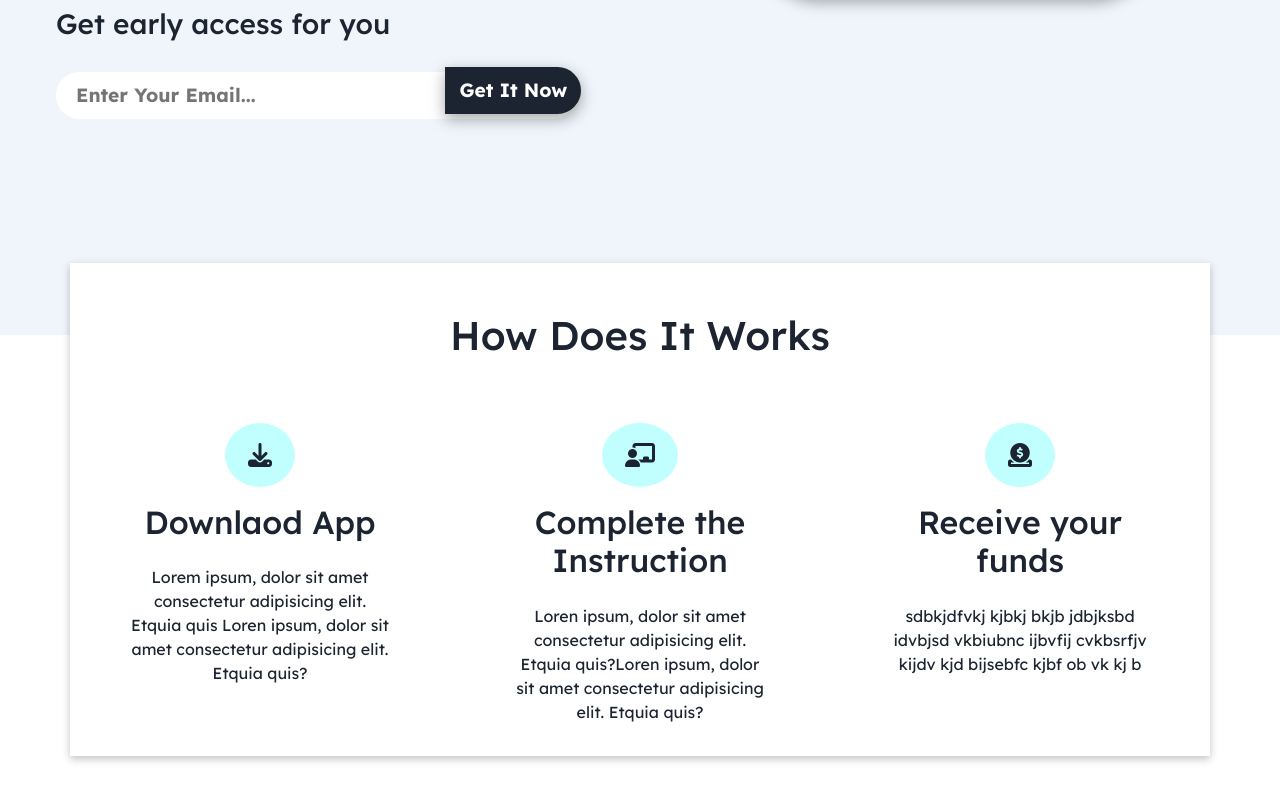
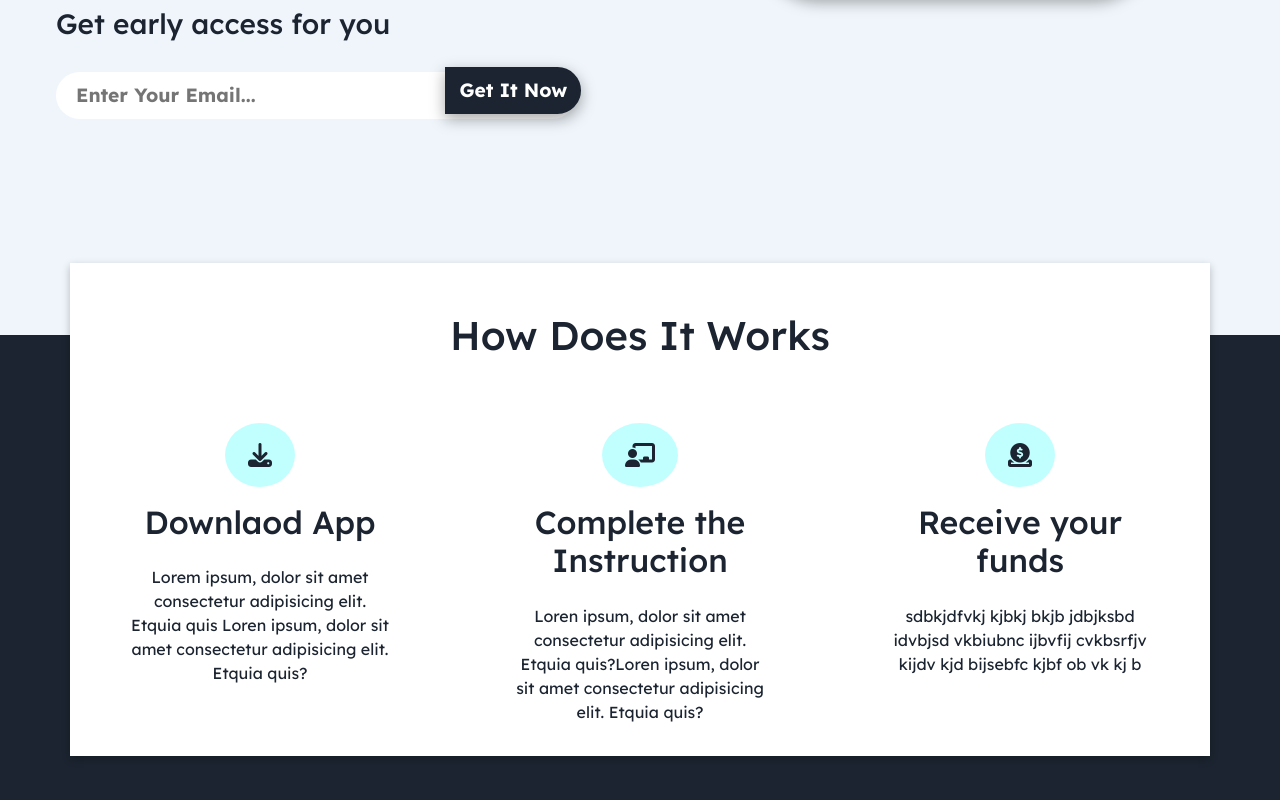
Before and after one commit to BHAVISHAYA/Acoustic-Pay-Website, a React (Vite) app: page / in a window 1280 px wide. Shown: the part 665-1465 px from the top of the page. Built offline with nearby package versions, Linux system fonts and the light colour scheme.

Commit message:
Uptodate

```diff
--- a/src/App.jsx
+++ b/src/App.jsx
@@ -4,7 +4,6 @@ import { Service } from "./components/Service";
 import { Contact } from './components/Contact';
 import { About } from "./components/About";
 import { Navbar } from './components/Navbar';
-import { HowItWorks } from './components/HowItWorks';
 
 const App = () => {
     return (
@@ -17,7 +16,6 @@ const App = () => {
                     <Route path="/about" element={<About />} />
                     <Route path="/contact" element={<Contact />} />
                 </Routes>
-                <HowItWorks />
             </BrowserRouter>
         </>
     );
--- a/src/components/Home.jsx
+++ b/src/components/Home.jsx
@@ -1,4 +1,5 @@
 import "../styles/Home.css";
+import { HowItWorks } from "./HowItWorks";
 
 export const Home = () => {
     return (
@@ -25,6 +26,7 @@ export const Home = () => {
                     </div>
                 </div>
             </div>
+            <HowItWorks />
         </>
     );
 }
--- a/src/components/HowItWorks.jsx
+++ b/src/components/HowItWorks.jsx
@@ -1,7 +1,6 @@
 import React from 'react';
 import "../styles/HowItWorks.css";
 import workAPI from '../API/workAPI';
-import { CurrencyRubleRounded } from '@mui/icons-material';
 
 export const HowItWorks = () => {
     return (
```
